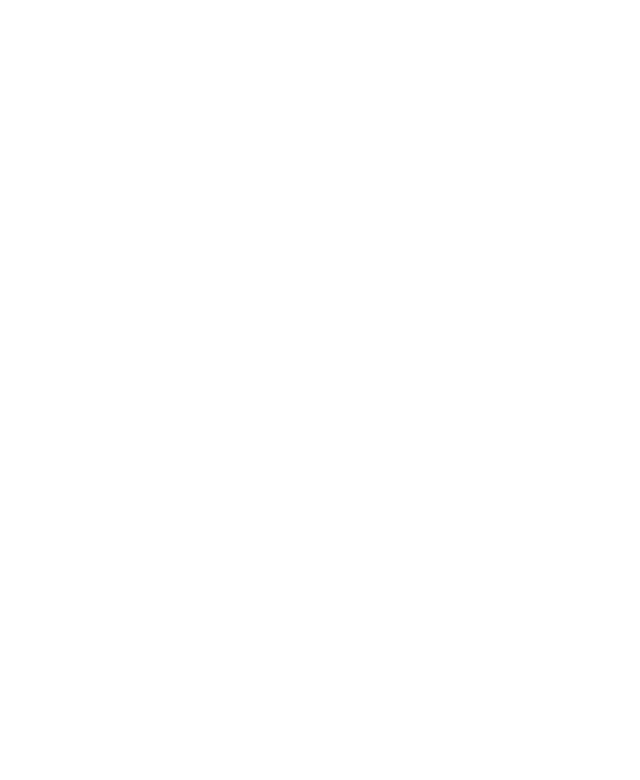
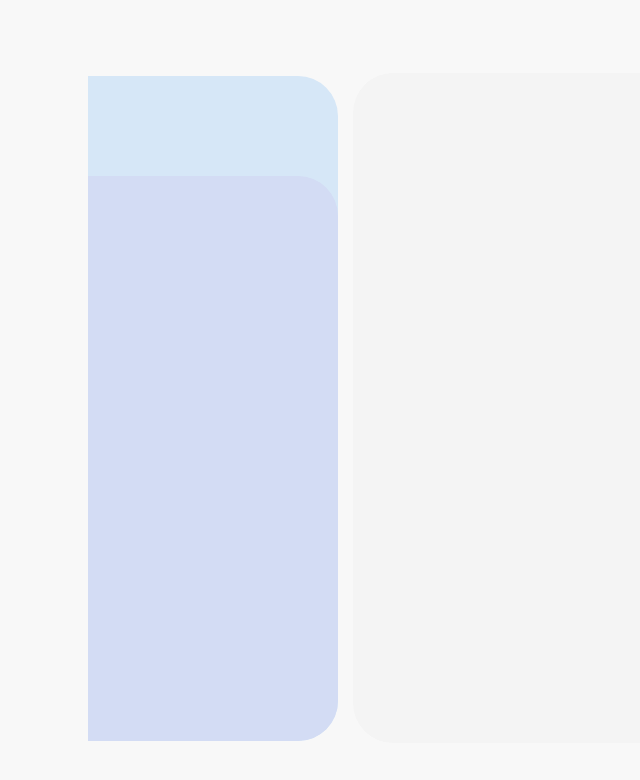
Before and after one commit to opeach2v/TODO-List, a plain HTML site: page todo-main.html in a window 1280 px wide. Shown: the whole page, without its empty margins (0-640 px from the left). Drawn offline with Linux system fonts and the light colour scheme.

Commit message:
main 디자인 수정

```diff
--- a/css/font.css
+++ /dev/null
@@ -1,5 +0,0 @@
-@font-face {
-    font-family: 'head-font';
-    font-style: 'normal';
-    src: url('font/Cafe24Dangdanghae-v2.0.woff'), format('woff');
-}
--- /dev/null
+++ b/css/main_style.css
@@ -0,0 +1,43 @@
+body {
+    font-family: Arial, sans-serif;
+    background-color: #F8F8F8;
+    display: flex;
+    justify-content: center;
+    align-items: center;
+    height: 100vh;
+}
+
+.box1 {
+    position: relative;
+    background-color: #D6E7F7;
+    border-top-right-radius: 40px;
+    border-bottom-right-radius: 40px;
+    width: 250px;
+    height: 665px;
+}
+
+.box2 {
+    position: absolute;
+    background-color: #D3DCF4;
+    border-top-right-radius: 40px;
+    border-bottom-right-radius: 40px;
+    width: 250px;
+    height: 565px;
+    margin-top: 100px;
+}
+
+section {
+    background-color: #f4f4f4;
+    border-radius: 40px;
+    margin-left: 15px;
+    padding: 20px;
+    width: 800px;
+    height: 630px;
+    text-align: center;
+    align-items: right;
+}
+
+.input-group {
+    margin-bottom: 15px;
+    text-align: center;
+}
--- a/todo-main.html
+++ b/todo-main.html
@@ -4,10 +4,20 @@
         <meta charset="utf-8">
         <meta name="todolist" content="width=device-width, initial-scale=1.0">
         <title>To-do List</title>
+        <link rel="stylesheet" href="css/main_style.css">
         <link rel="icon" href="사진/링크아이콘.png" type="image/png" sizes="16x16">
         <meta name="description" content>
     </head>
     <body>
+        <nav>
+            <div class="box1">
+                <div class="box2">
+                    <div class="input-group">
 
+                    </div>
+                </div>
+            </div>
+        </nav>
+        <section></section>
     </body>
 </html>
```
